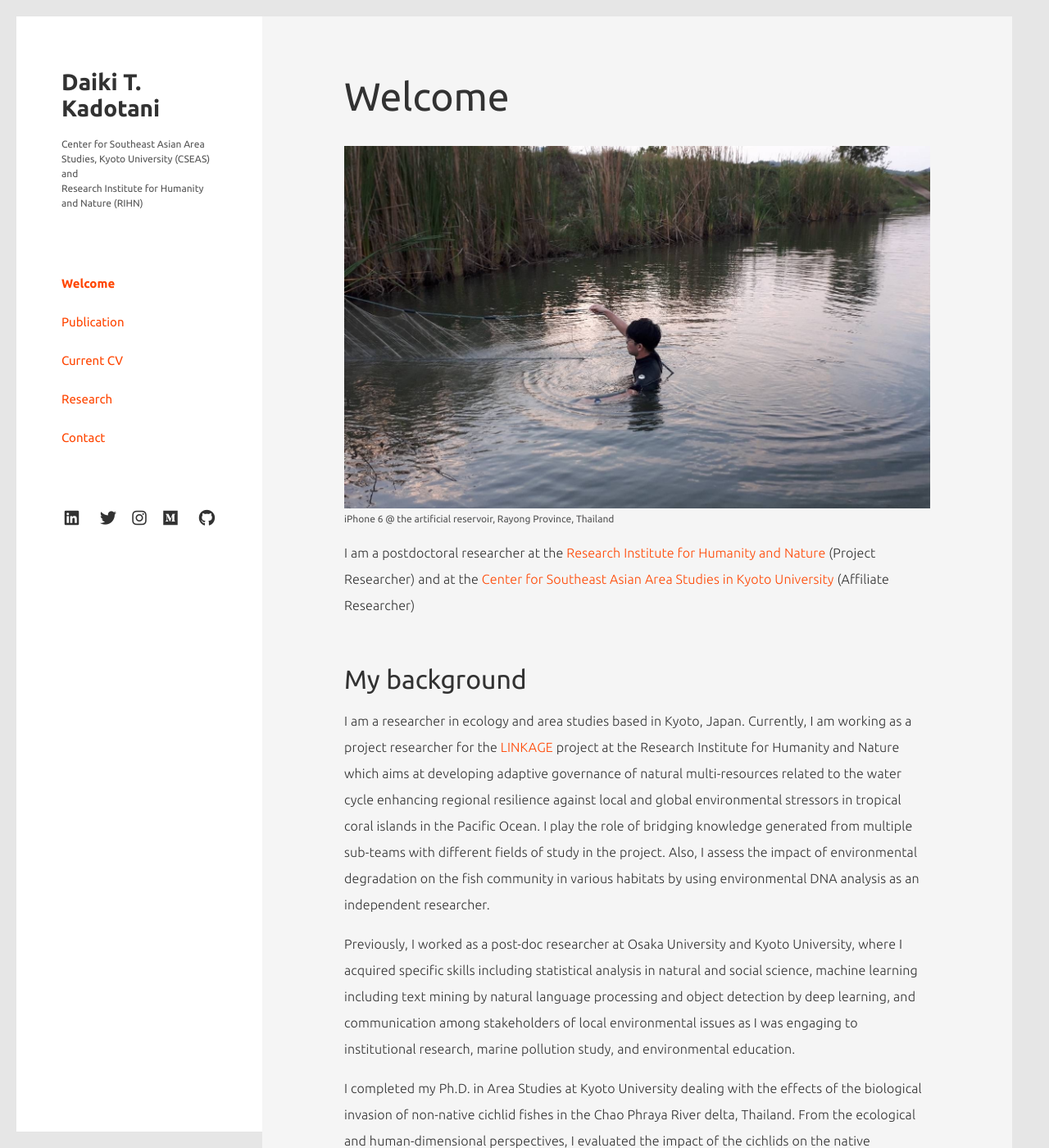
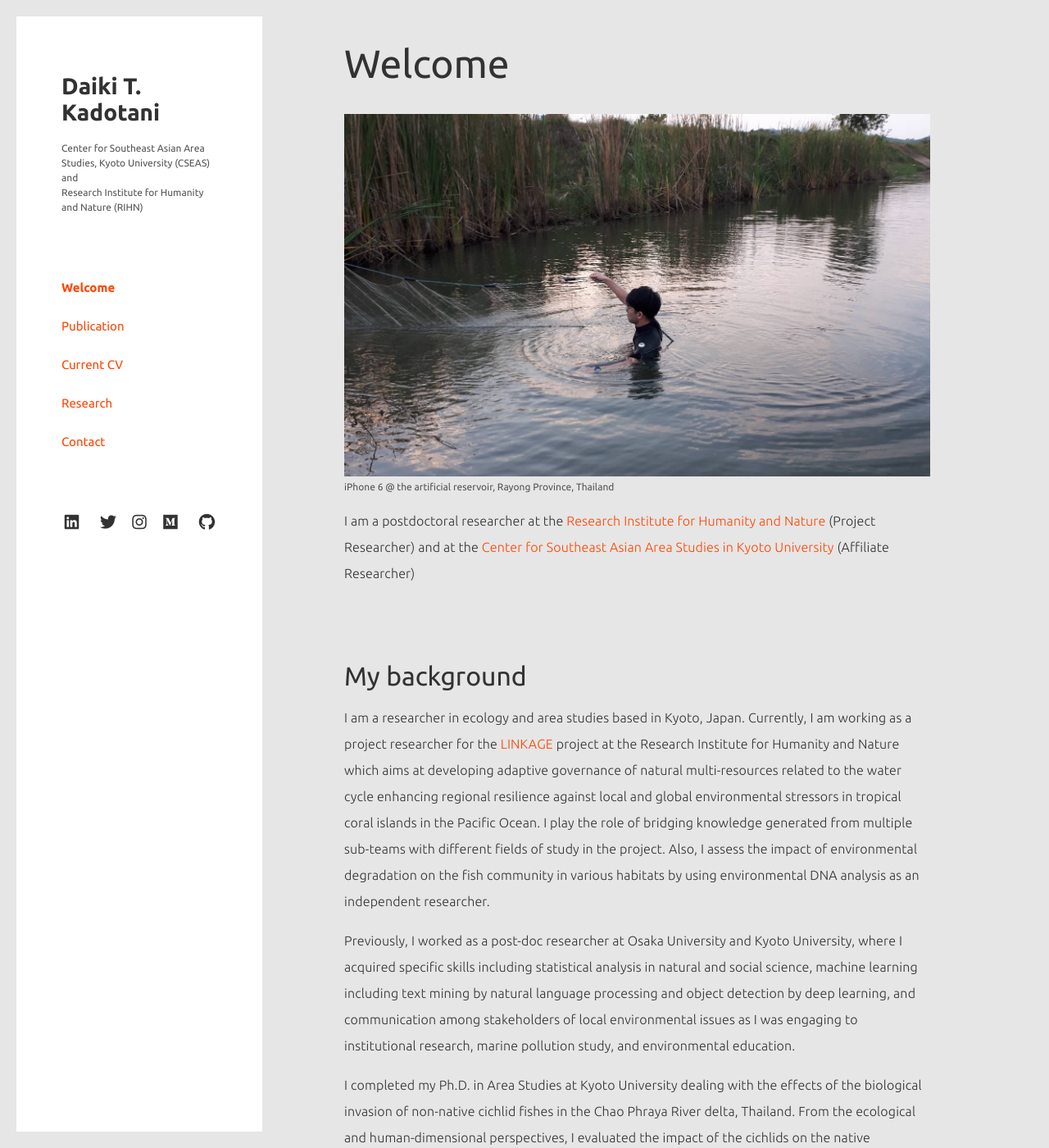
Before and after one commit to tjdk1992/tjdk1992.github.io, a Jekyll site: the page built from index.md, in a window 1280 px wide and 1400 px high. Shown: the whole window at 82% size. Built offline with Jekyll 4.4.1, drawn with Linux system fonts in a browser that asks for light colours; nearby versions of some CDN libraries.

Commit message:
update site

```diff
--- a/assets/css/layout.css
+++ b/assets/css/layout.css
@@ -31,7 +31,7 @@
 /* header */
 
 #global-head {
-  padding: 45px 55px 20px 55px;
+  padding: 50px 55px 20px 55px;
   margin: 0;
   flex: 0 0 auto;
 }
--- a/assets/css/pages/home.css
+++ b/assets/css/pages/home.css
@@ -34,8 +34,12 @@ img.rayong01 {
 }
 
 #main section {
-  background-color: rgb(245, 245, 245);
-  padding: 12px 100px 12px 100px;
+  padding: 50px 100px 25px 100px;
+}
+
+#main section h1,
+#main section h2 {
+  margin-top: 0;
 }
 
 #main .welcome {
```
